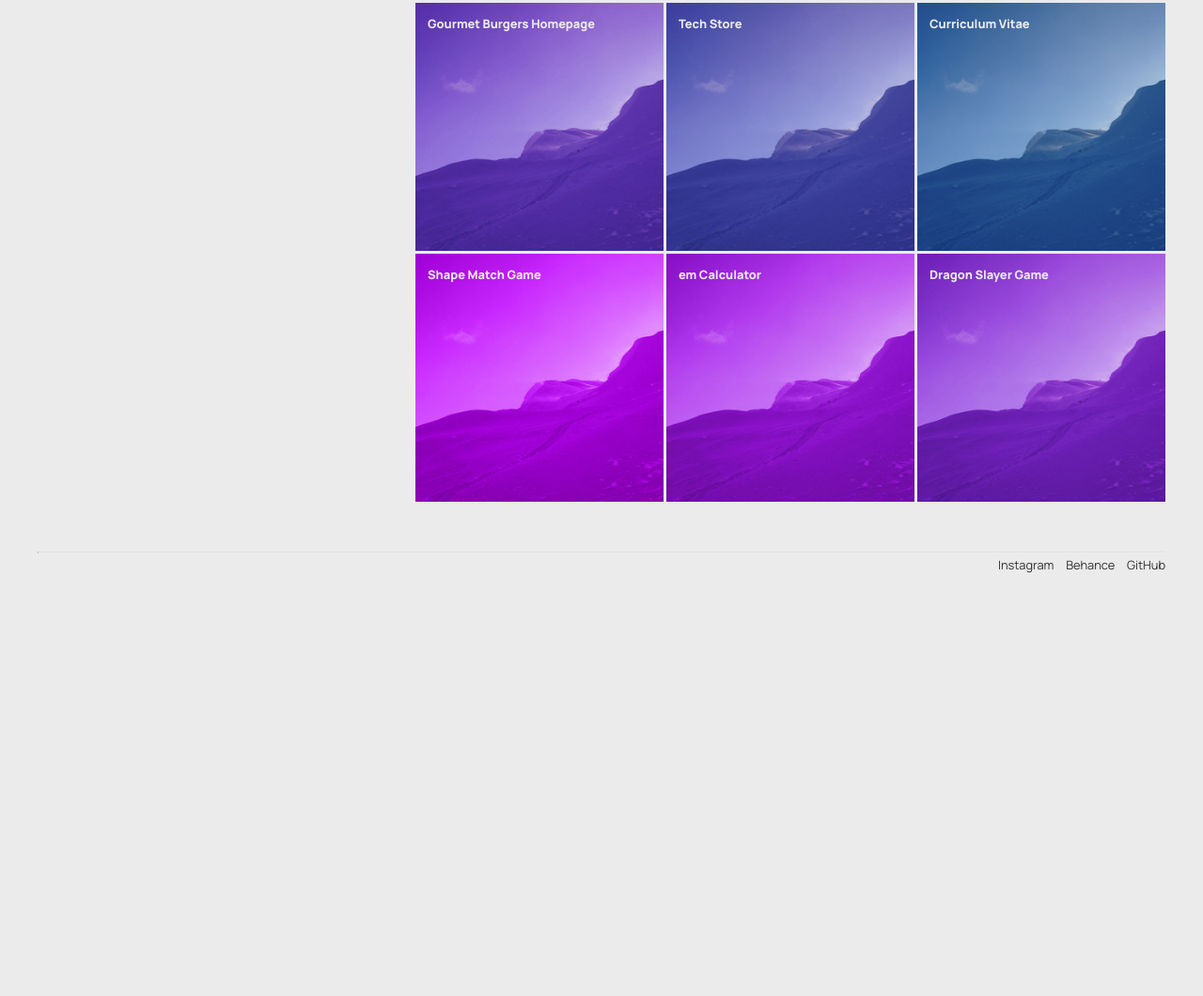
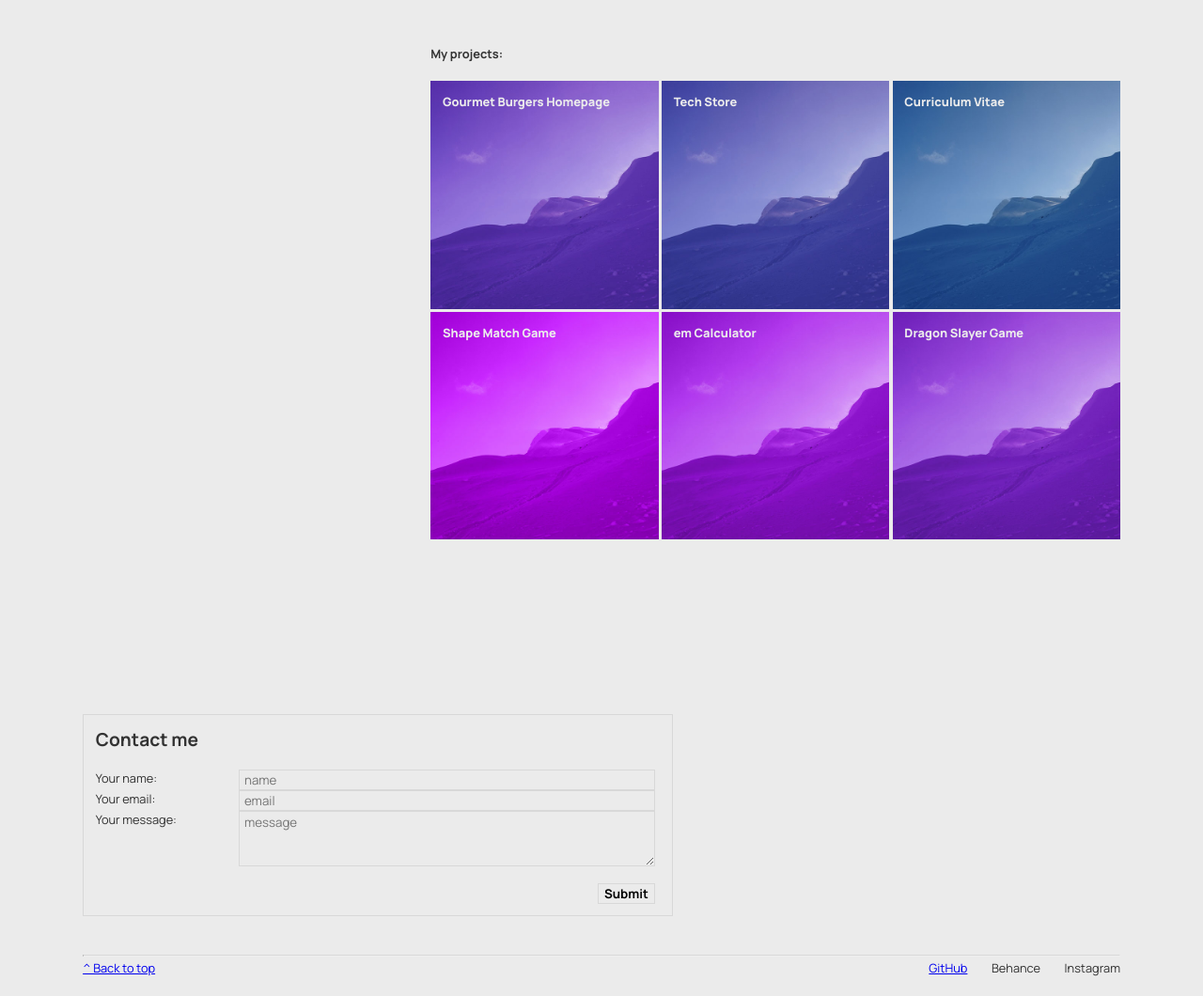
Before and after one commit to mateuszrymar/mateuszrymar.github.io, a plain HTML site: page index.html in a window 1280 px wide. Shown: the part 657-1717 px from the top of the page at 94% size. Before the commit the page ends 1288 px from the top, so only its background shows below. Drawn offline with Linux system fonts and the light colour scheme.

Commit message:
Added contact form, links.
TODO: animations, form handling.

```diff
--- a/index.html
+++ b/index.html
@@ -21,12 +21,12 @@
     <div id="body-container">
         <header>
             <nav class="navbar-container">
-                <span>Front-end developer</span>
-                <span>Nov 2022 - Dec 2022</span>
+                <span id="job-description">Front-end developer</span>
+                <span id="site-built">Nov 2022</span>
                 <ul class="nav-list">
-                    <li class="nav-item">Projects</li>
-                    <li class="nav-item">Bio</li>
-                    <li class="nav-item">Contact</li>
+                    <a href="#project-anchor"><li class="nav-item">Projects</li></a>
+                    <a href="#motivation-letter"><li class="nav-item">Bio</li></a>
+                    <a href="#contact"><li class="nav-item">Contact</li></a>
                 </ul>
             </nav>
 
@@ -37,7 +37,7 @@
         <main>
             <div id="outer-container">
                 <div id="inner-container">
-                    <p id="motivationLetter" class="gallery-item">I'm a begginer front-end web developer looking for my first junior position.
+                    <article id="motivationLetter" class="gallery-item">I'm a begginer front-end web developer looking for my first junior position.
                         So far, I've completed several courses on HTML, CSS and JavaScript.
                         I'm planning to explore UI/UX design principles and delve a little into back-end development in order to figure out which of these fields would fit me best.
                         <br>
@@ -50,12 +50,35 @@
                         <br>
                         My pivot into web development is a result of a combination of: interest in programming,
                         abundance of time and drive to learn new skills. I'm hoping to be able to apply some of my old skills to my new career in the near future.
-                    </p>
 
-                    <!-- Project gallery is inserted here in JavaScript -->
+                    </article>
+                    <h4 id="project-anchor">My projects:</h4>
+
+                    <!-- Project gallery is inserted here inside JavaScript -->
 
                 </div>
+                <form id="contact">
+                    <h2>Contact me</h2>
+                    <div id="form-table">
+                        <div class="form-item">
+                            <label for="name-input">Your name:</label>
+                            <input type="text" id="name-input" placeholder=" name">
+                        </div>
+                        <div class="form-item">
+                            <label for="email-input">Your email:</label>
+                            <input type="email" id="name-input" placeholder=" email">
+                        </div>
+                        <div class="form-item">
+                            <label for="message-input">Your message:</label>
+                            <textarea type="text" id="message-input" placeholder=" message"></textarea>
+                        </div>
+                    </div>
+                    <input type="submit" value="Submit" id="submit-button">
 
+
+
+
+                </form>
             </div>
 
 
@@ -64,9 +87,10 @@
         <footer>
             <hr>
             <ul class="footer-list">
-                <li class="footer-item">GitHub</li>
-                <li class="footer-item">Behance</li>
-                <li class="footer-item">Instagram</li>
+                <span class="footer-item" id="back-to-top"><a href="#body-container">^ Back to top</a></span>
+                <span class="footer-item"><a href="https://github.com/mateuszrymar">GitHub</a></span>
+                <span class="footer-item">Behance</span>
+                <span class="footer-item">Instagram</span>
             </ul>
         </footer>
     </div>
--- a/styles.css
+++ b/styles.css
@@ -1,11 +1,24 @@
 /* font-family: 'Manrope', sans-serif; */
 
+/* Color library */
+:root {
+    --light-grey: rgb(235, 235, 235);
+    --dark-grey:  rgb(50, 50, 50);
+    --transparent: rgba(50, 50, 50, 0.1);
+    --mint:  rgb(102, 240, 210);
+
+    --document-font: 'Manrope', sans-serif;
+}
+
+
+
+
 body {
-    font-family: 'Manrope', sans-serif;
+    font-family: var(--document-font);
     font-weight: 400;
     font-size: 0.8em;
-    background-color: rgb(235, 235, 235);
-    color: rgb(50, 50, 50);
+    background-color: var(--light-grey);
+    color: var(--dark-grey);
     padding: 1em 2.5em;
     text-align: justify;
     text-justify: inter-word;
@@ -50,18 +63,19 @@ nav > ul {
 }
 
 hr {
-    border-top: 1px solid rgba(50, 50, 50, 0.05);
+    border-top: 1px solid var(--transparent);
     margin: 0.2em 0;
 }
 
 
 #my-name {
-    color: rgb(50, 50, 50);
+    color: var(--dark-grey);
     font-weight: 600;
     font-size: 5em;
-    margin: 0em;
+    margin: 0.5em 0em;
     position: relative;
     bottom: 0.1em;
+    line-height: 1em;
 }
 
 main {
@@ -84,7 +98,12 @@ main {
     flex-wrap: wrap;
     align-items: normal;
     gap: 0.25em;
+    position: relative;
+}
 
+#project-anchor {
+    display: flex;
+    width: 100%;
 }
 
 .gallery-item:first-child {
@@ -95,12 +114,12 @@ main {
 
 .gallery-item {
     width: calc((100% - 2*0.25em)/3);
-    float: left;
+    min-width: 150px;
     position: relative;
 }
 
 .gallery-item > span {
-    color: rgb(235, 235, 235);
+    color: var(--light-grey);
     font-weight: 800;
     position: absolute;
     top: 1em;
@@ -113,29 +132,110 @@ main {
     display: block;
 }
 
-img {
-    /* width: 33%; */
-
+form {
+    margin-top: 10em;
+    margin-bottom: 3em;
+    grid-column: 1 / 9;
+    max-width: 600px;
+    border: 1px solid var(--transparent);
+    padding: 1em;
+    position: relative;
 }
 
-/* #project-gallery {
-    grid-column: 5 / 13;
-    grid-row: 1 / 5;
+form > h2 {
+    margin: 0 0 1em 0;
+}
 
-} */
+.form-item > label {
+    display: inline-block;
+    width:25%;
+    vertical-align: top;
+}
 
+.form-item > input, textarea {
+    font-family: var(--document-font);
+    width: calc(75% - 1em);
+    background-color: var(--light-grey);
+    border: 1px solid var(--transparent);
+}
 
+#message-input {
+    height: 4em;
+}
+
+#submit-button {
+    font-family: var(--document-font);
+    font-weight: 700;
+    margin-top: 1em;
+    float: right;
+    position: relative;
+    right: 5px;
+    background-color: var(--light-grey);
+    border: 1px solid var(--transparent);
+}
+
+#submit-button:hover {
+    background-color: var(--mint);
+}
+
+#submit-button:active {
+    color: var(--light-grey);
+    font-weight: 800;
+    border: 1px solid var(--dark-grey);
+}
 
 .footer-list {
     margin: 0em;
     display: flex;
-    flex-direction: row-reverse;
+    flex-direction: row;
     padding: 0em;
     list-style-type: none;
+    column-gap: 2em;
 }
 
 .footer-item {
     flex-basis: 1em;
-    margin-left: 1em !important;
     margin: 0em;
+    flex-grow: 0;
 }
+
+#back-to-top {
+    flex-grow: 1;
+}
+
+
+@media (min-width: 1200px) {
+    body {
+        width: calc(1200px - 5em - 32px);
+        margin: 8px auto;
+    }
+}
+
+
+@media (max-width: 800px) {
+
+    .gallery-item {
+        width: calc((100% - 1*0.25em)/2);
+        min-width: 150px;
+        position: relative;
+    }
+
+}
+
+@media (max-width: 600px) {
+
+    #site-built {
+        display: none;
+    }
+
+    form {
+        grid-column: 1 / 13;
+    }
+
+    .gallery-item {
+        width: 100%;
+        min-width: 150px;
+        position: relative;
+    }
+
+}
```
